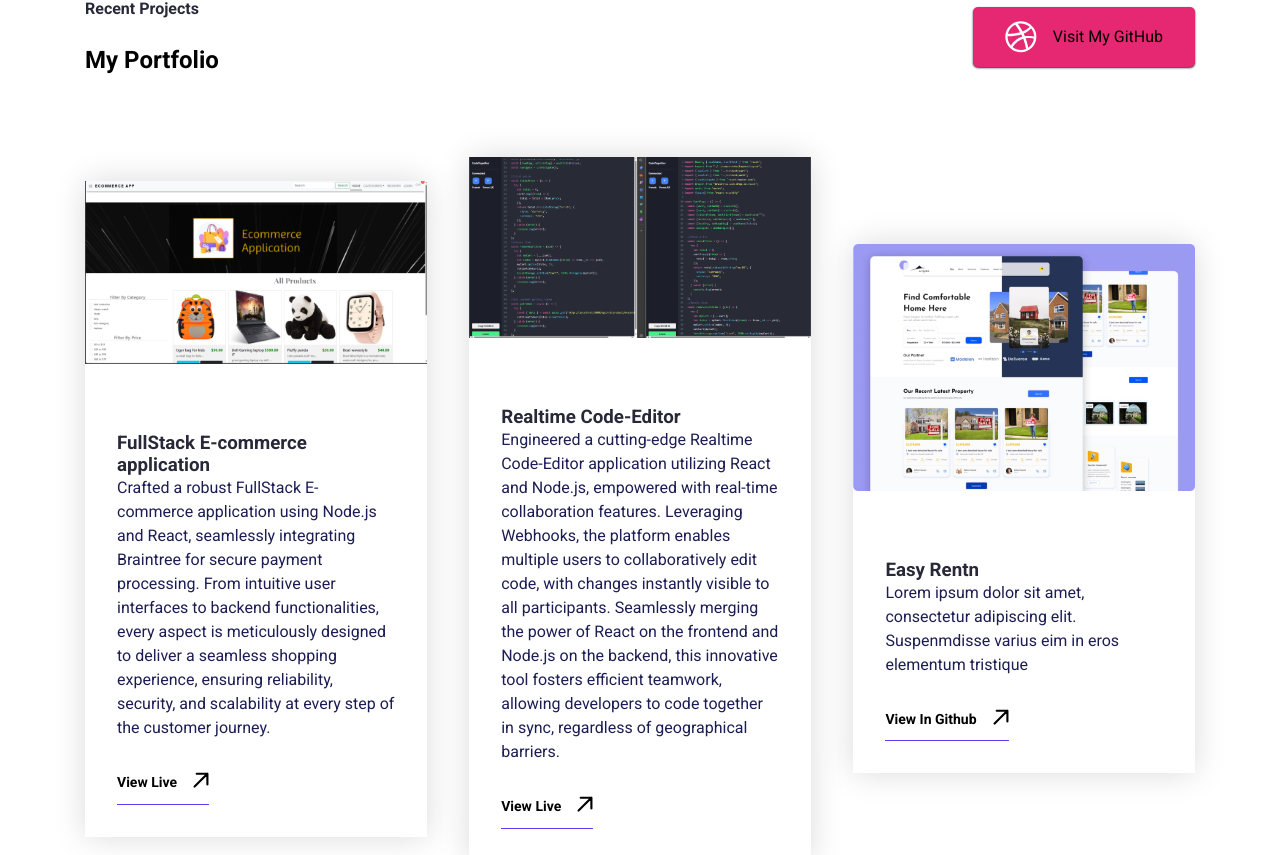
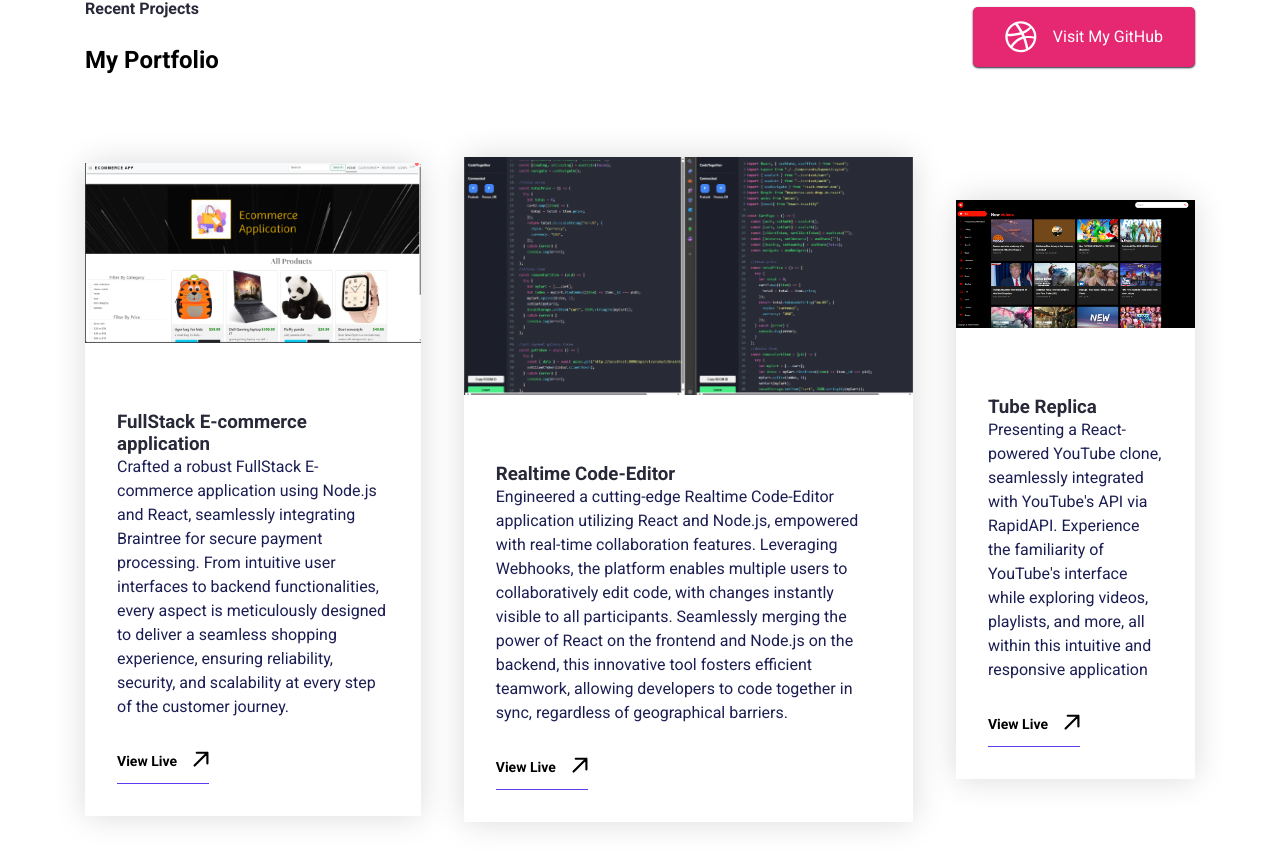
Before and after one commit to PersonUK-Git/portfolio, a React (Create React App) app: page / in a window 1280 px wide. Shown: the part 3780-4635 px from the top of the page. Built offline with nearby package versions, Linux system fonts and the light colour scheme.

Commit message:
some updates

```diff
--- a/package.json
+++ b/package.json
@@ -8,7 +8,7 @@
   "dependencies": {
     "react": "^18.2.0",
     "react-dom": "^18.2.0",
-    "react-router-dom": "^6.14.2",
+    "react-router-dom": "^6.22.3",
     "react-scripts": "5.0.1",
     "react-scroll": "^1.8.9",
     "web-vitals": "^2.1.4"
--- a/src/Pages/Home/MyPortfolio.jsx
+++ b/src/Pages/Home/MyPortfolio.jsx
@@ -1,9 +1,14 @@
-import { Link } from "react-router-dom";
+import { Link , useHistory} from "react-router-dom";
 import data from "../../data/index.json";
 
 import "../../App.css"
 
+
+
 export default function MyPortfolio() {
+  const handleExternalLinkClick = (url) => {
+    window.open(url, "_blank");
+  };
   return (
     <section className="portfolio--section" id="MyPortfolio">
       <div className="portfolio--container-box">
@@ -12,7 +17,9 @@ export default function MyPortfolio() {
           <h2 className="section--heading">My Portfolio</h2>
         </div>
         <div>
-          <button className="btn btn-github">
+          <button className="btn btn-github" onClick={() =>
+              handleExternalLinkClick("https://github.com/PersonUK-Git")
+            }>
             <svg
               xmlns="http://www.w3.org/2000/svg"
               width="32"
@@ -29,12 +36,20 @@ export default function MyPortfolio() {
 
 
             </svg>
-            <Link to="https://github.com/PersonUK-Git" className="link">  Visit My GitHub </Link>
+            Visit My GitHub
           </button>
         </div>
       </div>
       <div className="portfolio--section--container">
         {data?.portfolio?.map((item, index) => (
+           <Link to="#" className="link"
+           key={index}
+           onClick={(e) => {
+
+               handleExternalLinkClick(item.linkAdd);
+
+           }}
+           >
           <div key={index} className="portfolio--section--card">
             <div className="portfolio--section--img">
               <img src={item.src} alt="Placeholder" />
@@ -44,7 +59,7 @@ export default function MyPortfolio() {
                 <h3 className="portfolio--section--title">{item.title}</h3>
                 <p className="text-md">{item.description}</p>
               </div>
-              <Link to={item.linkAdd} className="link">
+
               <p className="text-sm portfolio--link">
                 {item.link}
 
@@ -64,9 +79,10 @@ export default function MyPortfolio() {
                   />
                 </svg>
               </p>
-              </Link>
+
             </div>
           </div>
+          </Link>
         ))}
       </div>
     </section>
--- a/src/data/index.json
+++ b/src/data/index.json
@@ -44,10 +44,11 @@
     },
     {
       "id": "3",
-      "src": "./img/placeholder-image.png",
-      "title": "Easy Rentn",
-      "description": "Lorem ipsum dolor sit amet, consectetur adipiscing elit. Suspenmdisse varius eim in eros elementum tristique",
-      "link": "View In Github"
+      "src": "./img/placeholder-image-3.png",
+      "title": "Tube Replica",
+      "description": "Presenting a React-powered YouTube clone, seamlessly integrated with YouTube's API via RapidAPI. Experience the familiarity of YouTube's interface while exploring videos, playlists, and more, all within this intuitive and responsive application",
+      "link": "View Live",
+      "linkAdd" : "https://tubereplica.netlify.app/"
     }
 
   ],
```
Also changed, not shown: public/img/placeholder-image-3.png (added), 1 other file (tests, documents, lock files or other folders).
